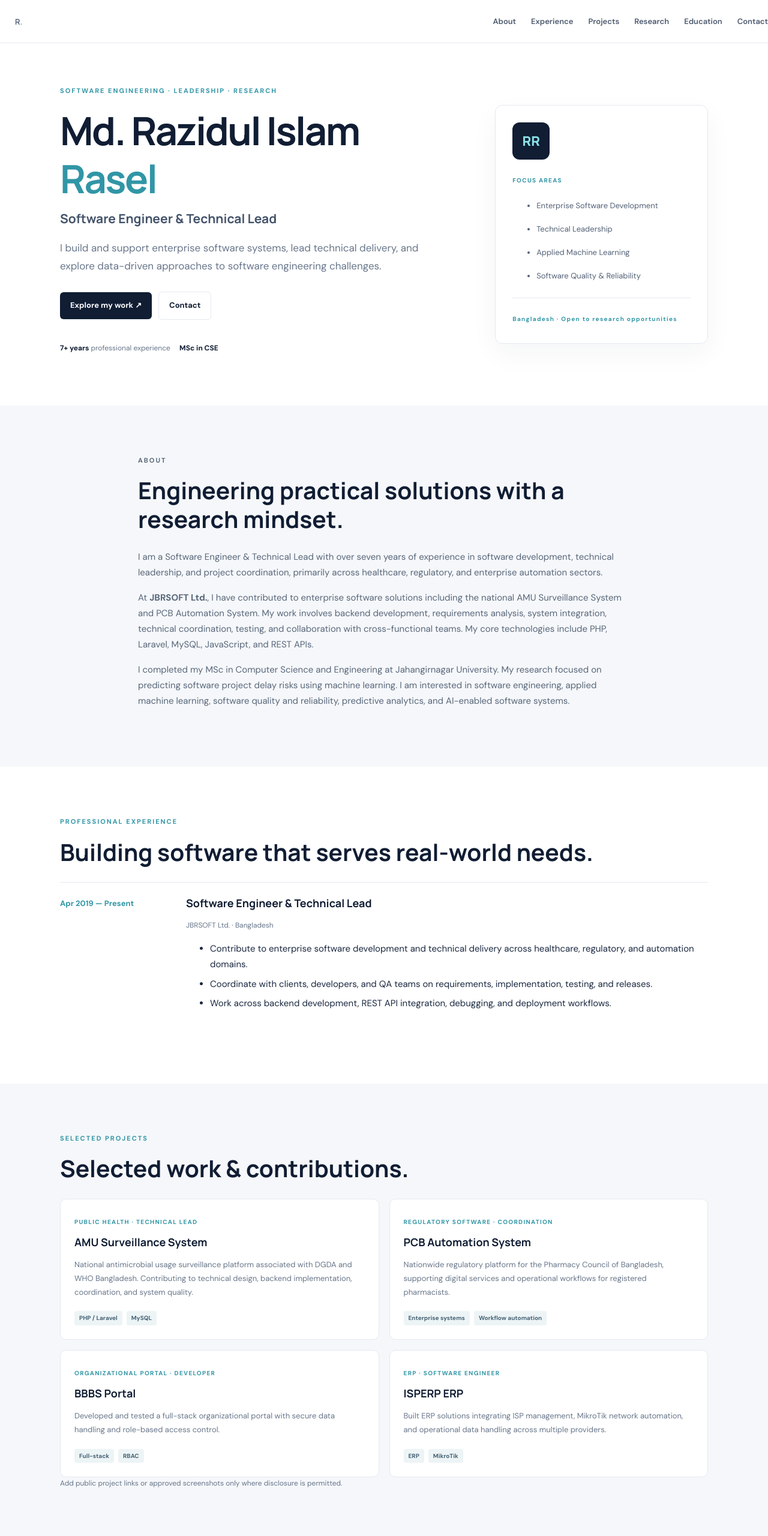
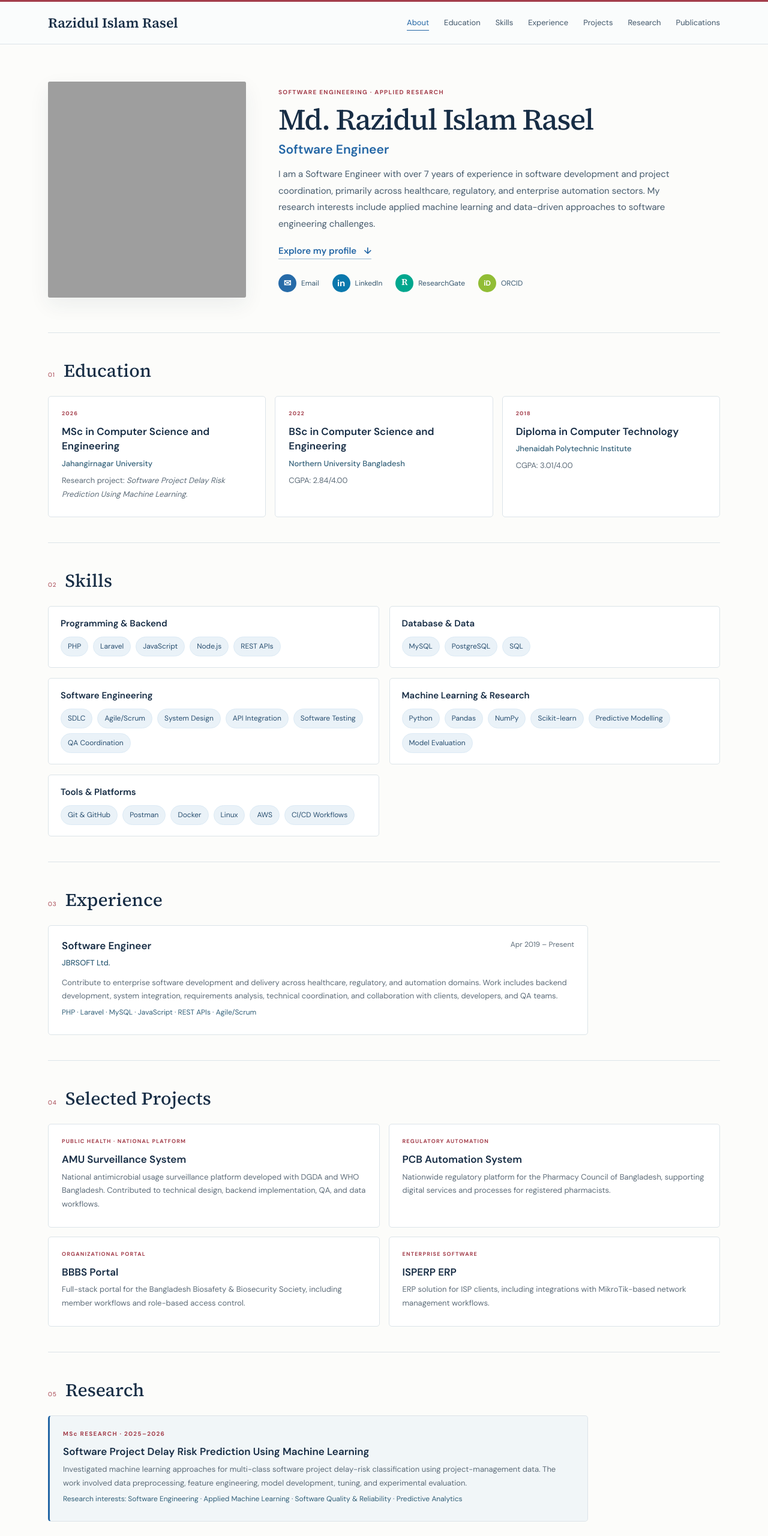
Before and after one commit to razidul-rasel/razidul-rasel.github.io, a plain HTML site: page index.html in a window 1280 px wide. Shown: the top 2560 px of the page at 60% size. Drawn offline with Linux system fonts and the light colour scheme; grey boxes are pictures that could not be loaded.

Commit message:
Update portfolio website design
Update portfolio website design

```diff
--- a/index.html
+++ b/index.html
@@ -1,21 +1,73 @@
-<!doctype html>
-<html lang="en"><head>
-<meta charset="utf-8"><meta name="viewport" content="width=device-width, initial-scale=1">
-<meta name="description" content="Portfolio of Md. Razidul Islam Rasel, Software Engineer and Technical Lead.">
-<title>Razidul Islam Rasel | Portfolio</title><link rel="stylesheet" href="style.css">
-</head><body>
-<header><nav class="nav"><a class="logo" href="#home">R<span>.</span></a><button id="menu" aria-label="Toggle menu">☰</button><div id="links"><a href="#about">About</a><a href="#experience">Experience</a><a href="#projects">Projects</a><a href="#research">Research</a><a href="#education">Education</a><a href="#contact">Contact</a></div></nav></header>
-<main>
-<section class="hero wrap" id="home"><div><p class="eyebrow">SOFTWARE ENGINEERING · LEADERSHIP · RESEARCH</p><h1>Md. Razidul Islam <em>Rasel</em></h1><h2>Software Engineer &amp; Technical Lead</h2><p class="lead">I build and support enterprise software systems, lead technical delivery, and explore data-driven approaches to software engineering challenges.</p><a class="btn" href="#projects">Explore my work ↗</a> <a class="btn outline" href="#contact">Contact</a><p class="facts"><b>7+ years</b> professional experience　 <b>MSc in CSE</b></p></div><aside><div class="monogram">RR</div><small>FOCUS AREAS</small><ul><li>Enterprise Software Development</li><li>Technical Leadership</li><li>Applied Machine Learning</li><li>Software Quality &amp; Reliability</li></ul><hr><small>Bangladesh · Open to research opportunities</small></aside></section>
-<section class="section pale" id="about"><div class="wrap narrow"><p class="eyebrow">ABOUT</p><h2>Engineering practical solutions with a research mindset.</h2><p>I am a Software Engineer &amp; Technical Lead with over seven years of experience in software development, technical leadership, and project coordination, primarily across healthcare, regulatory, and enterprise automation sectors.</p><p>At <b>JBRSOFT Ltd.</b>, I have contributed to enterprise software solutions including the national AMU Surveillance System and PCB Automation System. My work involves backend development, requirements analysis, system integration, technical coordination, testing, and collaboration with cross-functional teams. My core technologies include PHP, Laravel, MySQL, JavaScript, and REST APIs.</p><p>I completed my MSc in Computer Science and Engineering at Jahangirnagar University. My research focused on predicting software project delay risks using machine learning. I am interested in software engineering, applied machine learning, software quality and reliability, predictive analytics, and AI-enabled software systems.</p></div></section>
-<section class="section wrap" id="experience"><p class="eyebrow">PROFESSIONAL EXPERIENCE</p><h2>Building software that serves real-world needs.</h2><div class="timeline"><b>Apr 2019 — Present</b><div><h3>Software Engineer &amp; Technical Lead</h3><p class="muted">JBRSOFT Ltd. · Bangladesh</p><ul><li>Contribute to enterprise software development and technical delivery across healthcare, regulatory, and automation domains.</li><li>Coordinate with clients, developers, and QA teams on requirements, implementation, testing, and releases.</li><li>Work across backend development, REST API integration, debugging, and deployment workflows.</li></ul></div></div></section>
-<section class="section pale" id="projects"><div class="wrap"><p class="eyebrow">SELECTED PROJECTS</p><h2>Selected work &amp; contributions.</h2><div class="cards">
-<article><small>PUBLIC HEALTH · TECHNICAL LEAD</small><h3>AMU Surveillance System</h3><p>National antimicrobial usage surveillance platform associated with DGDA and WHO Bangladesh. Contributing to technical design, backend implementation, coordination, and system quality.</p><label>PHP / Laravel</label> <label>MySQL</label></article>
-<article><small>REGULATORY SOFTWARE · COORDINATION</small><h3>PCB Automation System</h3><p>Nationwide regulatory platform for the Pharmacy Council of Bangladesh, supporting digital services and operational workflows for registered pharmacists.</p><label>Enterprise systems</label> <label>Workflow automation</label></article>
-<article><small>ORGANIZATIONAL PORTAL · DEVELOPER</small><h3>BBBS Portal</h3><p>Developed and tested a full-stack organizational portal with secure data handling and role-based access control.</p><label>Full-stack</label> <label>RBAC</label></article>
-<article><small>ERP · SOFTWARE ENGINEER</small><h3>ISPERP ERP</h3><p>Built ERP solutions integrating ISP management, MikroTik network automation, and operational data handling across multiple providers.</p><label>ERP</label> <label>MikroTik</label></article></div><p class="muted">Add public project links or approved screenshots only where disclosure is permitted.</p></div></section>
-<section class="section wrap" id="research"><p class="eyebrow">RESEARCH</p><h2>Applied machine learning for software engineering problems.</h2><div class="research"><div><small>MSc RESEARCH · 2025–2026</small><h3>Software Project Delay Risk Prediction Using Machine Learning</h3><p>Investigated machine learning approaches to identify and classify software project delay risks using project-management data.</p><p>Work included data preprocessing, feature engineering, classification model development, cross-validation, hyperparameter tuning, and model evaluation.</p><label>Logistic Regression</label> <label>Random Forest</label> <label>Gradient Boosting</label></div><aside><b>Research interests</b><p>Software Engineering<br>Software Quality &amp; Reliability<br>Applied Machine Learning<br>Predictive Analytics<br>AI-enabled Software Systems</p></aside></div><p class="muted">Conference paper based on this research submitted to IEEE ICEEICT 2027; currently under consideration, not yet published.</p></section>
-<section class="section pale" id="education"><div class="wrap"><p class="eyebrow">EDUCATION</p><h2>Academic background.</h2><div class="edu"><b>2026</b><div><h3>MSc in Computer Science and Engineering</h3><p>Jahangirnagar University</p><small>Thesis: Software Project Delay Risk Prediction Using Machine Learning</small></div></div><div class="edu"><b>2022</b><div><h3>BSc in Computer Science and Engineering</h3><p>Northern University Bangladesh</p></div></div><div class="edu"><b>2018</b><div><h3>Diploma in Computer Technology</h3><p>Jhenaidah Polytechnic Institute</p></div></div></div></section>
-<section class="section wrap" id="skills"><p class="eyebrow">TECHNICAL SKILLS</p><h2>Tools &amp; capabilities.</h2><div class="skills"><article><h3>Programming</h3><p>PHP, Laravel, JavaScript, Python, SQL</p></article><article><h3>Backend &amp; APIs</h3><p>REST APIs, authentication, middleware, system integration</p></article><article><h3>Databases</h3><p>MySQL, PostgreSQL, database design, query optimization</p></article><article><h3>Machine Learning</h3><p>Scikit-learn, Pandas, NumPy, classification, model evaluation</p></article><article><h3>Software Engineering</h3><p>Requirements analysis, testing, debugging, quality assurance</p></article><article><h3>Tools &amp; practices</h3><p>Git/GitHub, Docker, Postman, Linux, CI/CD workflow usage</p></article></div></section>
-<section class="section contact" id="contact"><div class="wrap contact-grid"><div><p class="eyebrow">CONTACT</p><h2>Let's connect.</h2><p>For professional opportunities, research collaboration, or discussions about software engineering, feel free to reach out.</p></div><div class="contact-links"><a href="mailto:razidul.rasel@gmail.com">razidul.rasel@gmail.com ↗</a><a href="https://www.linkedin.com/in/razidul-islam-rasel/" target="_blank" rel="noopener">LinkedIn ↗</a><a href="https://www.researchgate.net/profile/Razidul-Rasel" target="_blank" rel="noopener">ResearchGate ↗</a><a href="https://orcid.org/0009-0004-7607-5129" target="_blank" rel="noopener">ORCID ↗</a><a href="https://github.com/razidulislam" target="_blank" rel="noopener">GitHub ↗</a></div></div></section>
-</main><footer>© <span id="year"></span> Md. Razidul Islam Rasel · Built with HTML, CSS &amp; JavaScript</footer><script src="script.js"></script></body></html>
+<!DOCTYPE html>
+<html lang="en">
+<head>
+<meta charset="UTF-8"><meta name="viewport" content="width=device-width, initial-scale=1">
+<meta name="description" content="Md. Razidul Islam Rasel — Software Engineer. Professional experience, projects and research in software engineering and applied machine learning.">
+<title>Md. Razidul Islam Rasel | Software Engineer</title>
+<link rel="preconnect" href="https://fonts.googleapis.com"><link rel="preconnect" href="https://fonts.gstatic.com" crossorigin>
+<link href="https://fonts.googleapis.com/css2?family=DM+Sans:wght@400;500;600;700&family=Source+Serif+4:opsz,wght@8..60,500;8..60,600&display=swap" rel="stylesheet">
+<link rel="stylesheet" href="style.css">
+</head>
+<body>
+<header class="header"><nav class="nav wrap" aria-label="Main navigation">
+<a class="brand" href="#about">Razidul Islam Rasel</a>
+<button class="menu-toggle" aria-label="Toggle menu" aria-expanded="false"><span></span><span></span><span></span></button>
+<div class="nav-links">
+<a href="#about">About</a><a href="#education">Education</a><a href="#skills">Skills</a><a href="#experience">Experience</a><a href="#projects">Projects</a><a href="#research">Research</a><a href="#publications">Publications</a>
+</div></nav></header>
+<main class="wrap">
+<section class="hero" id="about">
+<div class="portrait-wrap"><img src="assets/profile.jpg" alt="Portrait of Md. Razidul Islam Rasel" class="portrait"></div>
+<div class="hero-copy">
+<p class="eyebrow">SOFTWARE ENGINEERING · APPLIED RESEARCH</p>
+<h1>Md. Razidul Islam Rasel</h1><h2>Software Engineer</h2>
+<p class="lead">I am a Software Engineer with over 7 years of experience in software development and project coordination, primarily across healthcare, regulatory, and enterprise automation sectors. My research interests include applied machine learning and data-driven approaches to software engineering challenges.</p>
+<a class="more-link" href="#education">Explore my profile <span>↓</span></a>
+<div class="socials" aria-label="Connect with me">
+<a href="mailto:razidul.rasel@gmail.com" aria-label="Email"><span class="social-icon email-icon">✉</span><span>Email</span></a>
+<a href="https://www.linkedin.com/in/razidul-islam-rasel/" target="_blank" rel="noopener" aria-label="LinkedIn"><span class="social-icon linkedin-icon">in</span><span>LinkedIn</span></a>
+<a href="https://www.researchgate.net/profile/Razidul-Rasel" target="_blank" rel="noopener" aria-label="ResearchGate"><span class="social-icon rg-icon">R<sup>G</sup></span><span>ResearchGate</span></a>
+<a href="https://orcid.org/0009-0004-7607-5129" target="_blank" rel="noopener" aria-label="ORCID"><span class="social-icon orcid-icon">iD</span><span>ORCID</span></a>
+</div></div></section>
+
+<section class="section" id="education"><div class="section-title"><span>01</span><h2>Education</h2></div>
+<div class="cards three">
+<article class="card"><p class="meta">2026</p><h3>MSc in Computer Science and Engineering</h3><p class="institution">Jahangirnagar University</p><p>Research project: <em>Software Project Delay Risk Prediction Using Machine Learning</em>.</p></article>
+<article class="card"><p class="meta">2022</p><h3>BSc in Computer Science and Engineering</h3><p class="institution">Northern University Bangladesh</p><p>CGPA: 2.84/4.00</p></article>
+<article class="card"><p class="meta">2018</p><h3>Diploma in Computer Technology</h3><p class="institution">Jhenaidah Polytechnic Institute</p><p>CGPA: 3.01/4.00</p></article>
+</div></section>
+
+<section class="section" id="skills"><div class="section-title"><span>02</span><h2>Skills</h2></div>
+<div class="skill-groups">
+<div class="skill-group"><h3>Programming &amp; Backend</h3><div class="chips"><span>PHP</span><span>Laravel</span><span>JavaScript</span><span>Node.js</span><span>REST APIs</span></div></div>
+<div class="skill-group"><h3>Database &amp; Data</h3><div class="chips"><span>MySQL</span><span>PostgreSQL</span><span>SQL</span></div></div>
+<div class="skill-group"><h3>Software Engineering</h3><div class="chips"><span>SDLC</span><span>Agile/Scrum</span><span>System Design</span><span>API Integration</span><span>Software Testing</span><span>QA Coordination</span></div></div>
+<div class="skill-group"><h3>Machine Learning &amp; Research</h3><div class="chips"><span>Python</span><span>Pandas</span><span>NumPy</span><span>Scikit-learn</span><span>Predictive Modelling</span><span>Model Evaluation</span></div></div>
+<div class="skill-group"><h3>Tools &amp; Platforms</h3><div class="chips"><span>Git &amp; GitHub</span><span>Postman</span><span>Docker</span><span>Linux</span><span>AWS</span><span>CI/CD Workflows</span></div></div>
+</div></section>
+
+<section class="section" id="experience"><div class="section-title"><span>03</span><h2>Experience</h2></div>
+<article class="wide-card"><div class="entry-head"><div><h3>Software Engineer</h3><p class="institution">JBRSOFT Ltd.</p></div><span class="date">Apr 2019 – Present</span></div>
+<p>Contribute to enterprise software development and delivery across healthcare, regulatory, and automation domains. Work includes backend development, system integration, requirements analysis, technical coordination, and collaboration with clients, developers, and QA teams.</p>
+<p class="tagline">PHP · Laravel · MySQL · JavaScript · REST APIs · Agile/Scrum</p></article>
+</section>
+
+<section class="section" id="projects"><div class="section-title"><span>04</span><h2>Selected Projects</h2></div>
+<div class="cards two">
+<article class="card"><p class="meta">PUBLIC HEALTH · NATIONAL PLATFORM</p><h3>AMU Surveillance System</h3><p>National antimicrobial usage surveillance platform developed with DGDA and WHO Bangladesh. Contributed to technical design, backend implementation, QA, and data workflows.</p></article>
+<article class="card"><p class="meta">REGULATORY AUTOMATION</p><h3>PCB Automation System</h3><p>Nationwide regulatory platform for the Pharmacy Council of Bangladesh, supporting digital services and processes for registered pharmacists.</p></article>
+<article class="card"><p class="meta">ORGANIZATIONAL PORTAL</p><h3>BBBS Portal</h3><p>Full-stack portal for the Bangladesh Biosafety &amp; Biosecurity Society, including member workflows and role-based access control.</p></article>
+<article class="card"><p class="meta">ENTERPRISE SOFTWARE</p><h3>ISPERP ERP</h3><p>ERP solution for ISP clients, including integrations with MikroTik-based network management workflows.</p></article>
+</div></section>
+
+<section class="section" id="research"><div class="section-title"><span>05</span><h2>Research</h2></div>
+<article class="research-card"><p class="meta">MSc RESEARCH · 2025–2026</p><h3>Software Project Delay Risk Prediction Using Machine Learning</h3><p>Investigated machine learning approaches for multi-class software project delay-risk classification using project-management data. The work involved data preprocessing, feature engineering, model development, tuning, and experimental evaluation.</p><p class="tagline">Research interests: Software Engineering · Applied Machine Learning · Software Quality &amp; Reliability · Predictive Analytics</p></article>
+</section>
+
+<section class="section" id="publications"><div class="section-title"><span>06</span><h2>Publications</h2></div>
+<article class="wide-card publication"><p class="status">SUBMITTED · UNDER REVIEW</p><h3>Software Project Delay Risk Prediction Using Machine Learning: A Multi-Class Classification Approach</h3><p>Md. Razidul Islam Rasel and Md. Musfique Anwar</p><p class="institution">Submitted to IEEE ICEEICT 2027</p><p class="note">This manuscript has been submitted and is not yet accepted or published.</p></article>
+</section>
+</main>
+<footer class="footer">© 2026 Razidul Islam Rasel. All rights reserved.</footer>
+<script src="script.js"></script>
+</body></html>
--- a/script.js
+++ b/script.js
@@ -1 +1,4 @@
-const menu=document.getElementById('menu');const links=document.getElementById('links');menu.addEventListener('click',()=>links.classList.toggle('open'));links.querySelectorAll('a').forEach(a=>a.addEventListener('click',()=>links.classList.remove('open')));document.getElementById('year').textContent=new Date().getFullYear();
+const toggle=document.querySelector(".menu-toggle");const nav=document.querySelector(".nav-links");
+if(toggle&&nav){toggle.addEventListener("click",()=>{const open=nav.classList.toggle("open");toggle.setAttribute("aria-expanded",String(open));});nav.querySelectorAll("a").forEach(a=>a.addEventListener("click",()=>{nav.classList.remove("open");toggle.setAttribute("aria-expanded","false");}));}
+const sections=document.querySelectorAll("main section[id]");const links=document.querySelectorAll(".nav-links a[href^='#']");
+if("IntersectionObserver"in window){const observer=new IntersectionObserver(entries=>entries.forEach(entry=>{if(entry.isIntersecting)links.forEach(link=>link.classList.toggle("active",link.getAttribute("href")===`#${entry.target.id}`));}),{rootMargin:"-25% 0px -65% 0px"});sections.forEach(section=>observer.observe(section));}
```
Also changed, not shown: style.css, 2 other files.
